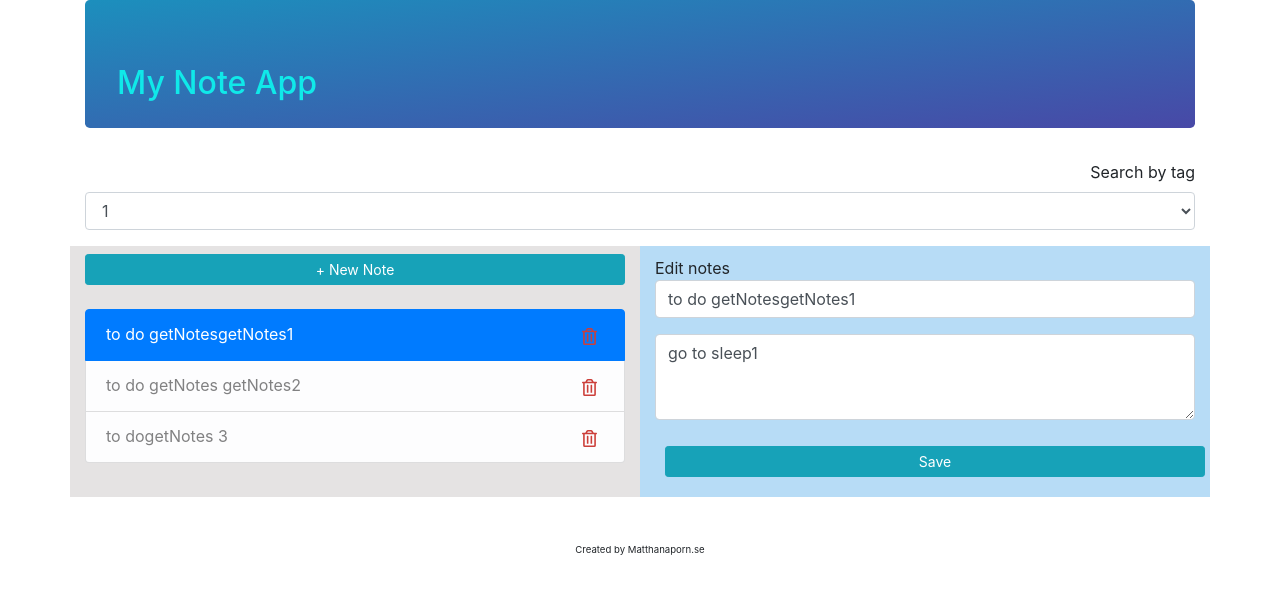
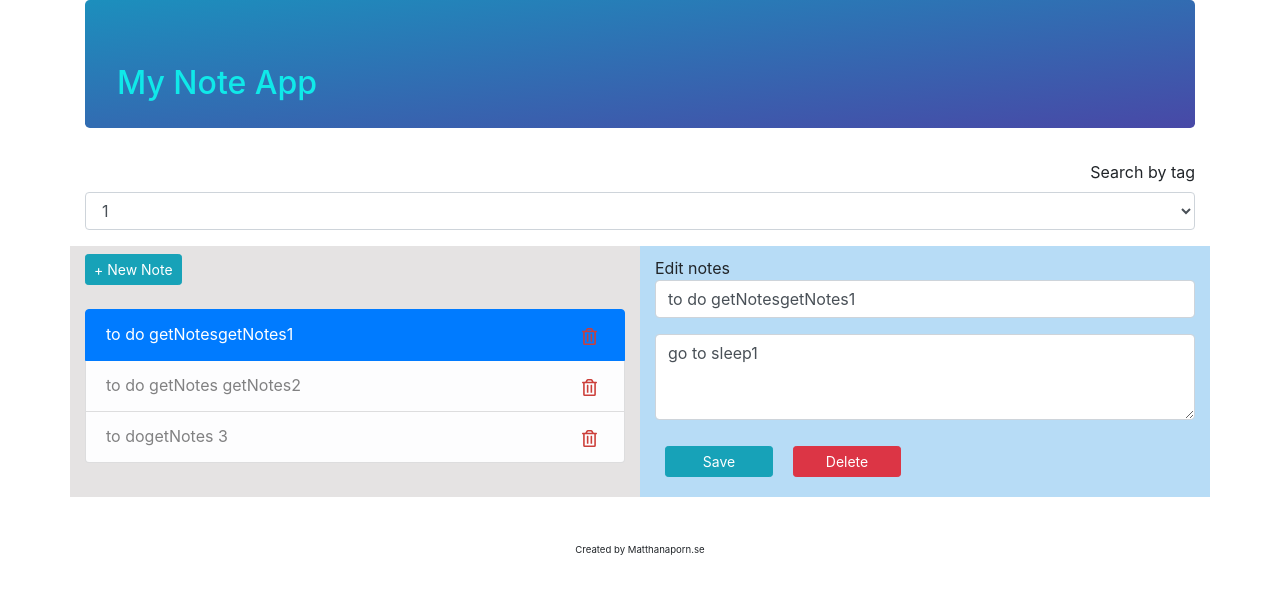
Before and after one commit to wwwOANwww/noteReactApp, a React (Create React App) app: page / in a window 1280 px wide. Both pictures are taken after a click on the item "to do getNotesgetNotes1". Shown: the top 594 px of the page. Built offline with nearby package versions, Linux system fonts and the light colour scheme.

Commit message:
improve my Note

```diff
--- a/src/App.css
+++ b/src/App.css
@@ -70,7 +70,12 @@
   width: 100px;
 }
 .saveBtn {
-  width: 100%;
+  width: 20%;
+  padding: 10px;
+  margin: 10px;
+}
+.delBtn {
+  width: 20%;
   padding: 10px;
   margin: 10px;
 }
--- a/src/App.js
+++ b/src/App.js
@@ -5,7 +5,7 @@ import 'bootstrap/dist/css/bootstrap.min.css'
 import Editor from './components/Editor'
 import Search from './components/Search'
 import Allnotes from './components/Allnotes'
-import * as N from './utils/NoteHelpers'
+// import * as N from './utils/NoteHelpers'
 import {getNotes} from './utils/NoteHelpers'
 
 // console.log(N.createNote('55555', 'testNew', 'newbody'))
@@ -19,8 +19,12 @@ function App() {
   }, [setNotes])
 
   const refreshList = () => {
+    setSelectedNote(undefined)
     const notes = getNotes()
     setNotes([...notes])
+  }
+  const createList = () => {
+    setSelectedNote(undefined)
   }
   return (
     <Container>
@@ -37,7 +41,7 @@ function App() {
       <Row>
         <Col className="allNote" sm={12} md={6}>
           <div>
-            <Button variant="info" size="sm" className="mb-4 mt-2" block>
+            <Button variant="info" size="sm" className="mb-4 mt-2" bloc onClick={createList}>
               + New Note
             </Button>
           </div>
@@ -47,7 +51,11 @@ function App() {
         </Col>
         <Col className="editNote" sm={12} md={6}>
           Edit notes
-          <Editor refreshList={refreshList} selectedNote={selectedNote} />
+          <Editor
+            refreshList={refreshList}
+            selectedNote={selectedNote}
+            // setSelectedNote={setSelectedNote}
+          />
         </Col>
       </Row>
     </Container>
--- a/src/components/Allnotes.js
+++ b/src/components/Allnotes.js
@@ -15,9 +15,6 @@ export default function Allnotes({selectedNote, setSelectedNote, notes}) {
   const onSelectNote = (note) => {
     setSelectedNote(note)
   }
-  //const onSelectNote = (note) => {
-  //   console.log(note)
-  // }
 
   return (
     <>
--- a/src/components/Editor.js
+++ b/src/components/Editor.js
@@ -9,7 +9,8 @@ export default function Editor({selectedNote, refreshList}) {
 
   const [title, setTitle] = useState('')
   useEffect(() => {
-    if (selectedNote) setTitle(selectedNote.title)
+    if (selectedNote) return setTitle(selectedNote.title)
+    setTitle('')
   }, [selectedNote])
 
   const onInputTitle = (e) => setTitle(e.target.value)
@@ -18,22 +19,38 @@ export default function Editor({selectedNote, refreshList}) {
   // console.log('title :', title, 'Body : ', body)
 
   useEffect(() => {
-    if (selectedNote) setBody(selectedNote.body)
+    if (selectedNote) return setBody(selectedNote.body)
+    setBody('')
   }, [selectedNote])
 
   const onSave = (e) => {
     e.preventDefault()
+    setBody('')
+    setTitle('')
     if (selectedNote) {
       N.updateNote(selectedNote.id, title, body)
-      console.log(N.getNotes())
+      // console.log(N.getNotes())
+
       return refreshList()
     }
     N.createNote(title, body)
     refreshList()
-    console.log(N.getNotes())
+    // console.log(N.getNotes())
   }
-  // console.log('save new note with title', title)
+  const onDelete = (e) => {
+    e.preventDefault()
 
+    if (selectedNote) {
+      N.deleteNote(selectedNote.id, title, body)
+      setBody('')
+      setTitle('')
+      // setSelectedNote(undefined)
+      refreshList()
+
+      // const {id} = selectedNote
+      // N.deleteNote(selectedNote.id)
+    }
+  }
   return (
     <div>
       <Form>
@@ -70,7 +87,12 @@ export default function Editor({selectedNote, refreshList}) {
         onClick={onSave}
       >
         Save
-      </Button>{' '}
+      </Button>
+      {selectedNote && (
+        <Button variant="danger" size="sm" className="delBtn" onClick={onDelete}>
+          Delete
+        </Button>
+      )}
     </div>
   )
 }
--- a/src/utils/noteHelpers.js
+++ b/src/utils/noteHelpers.js
@@ -19,9 +19,9 @@ export function getNotes() {
 
 export function createNote(title, body) {
   const note = {
-    id: notes.length + 1,
-    title: title,
-    body: body,
+    id: Date.now(),
+    title,
+    body,
   }
   notes.push(note)
   return note
@@ -34,10 +34,15 @@ export function updateNote(id, title, body) {
     body,
   }
   notes.splice(indexToUpdate, 1, note)
+  //remove old note
+  notes.splice(indexToUpdate, 1)
+  // add the edited note to start
+  notes.splice(0, 0, note)
+
   return note
 }
 export function deleteNote(id) {
   const indexToDelete = notes.findIndex((note) => note.id === id)
-  notes.splice(indexToDelete, 1)
+  if (indexToDelete >= 0) notes.splice(indexToDelete, 1)
   return true
 }
```
Also changed, not shown: 1 other file (tests, documents, lock files or other folders).
